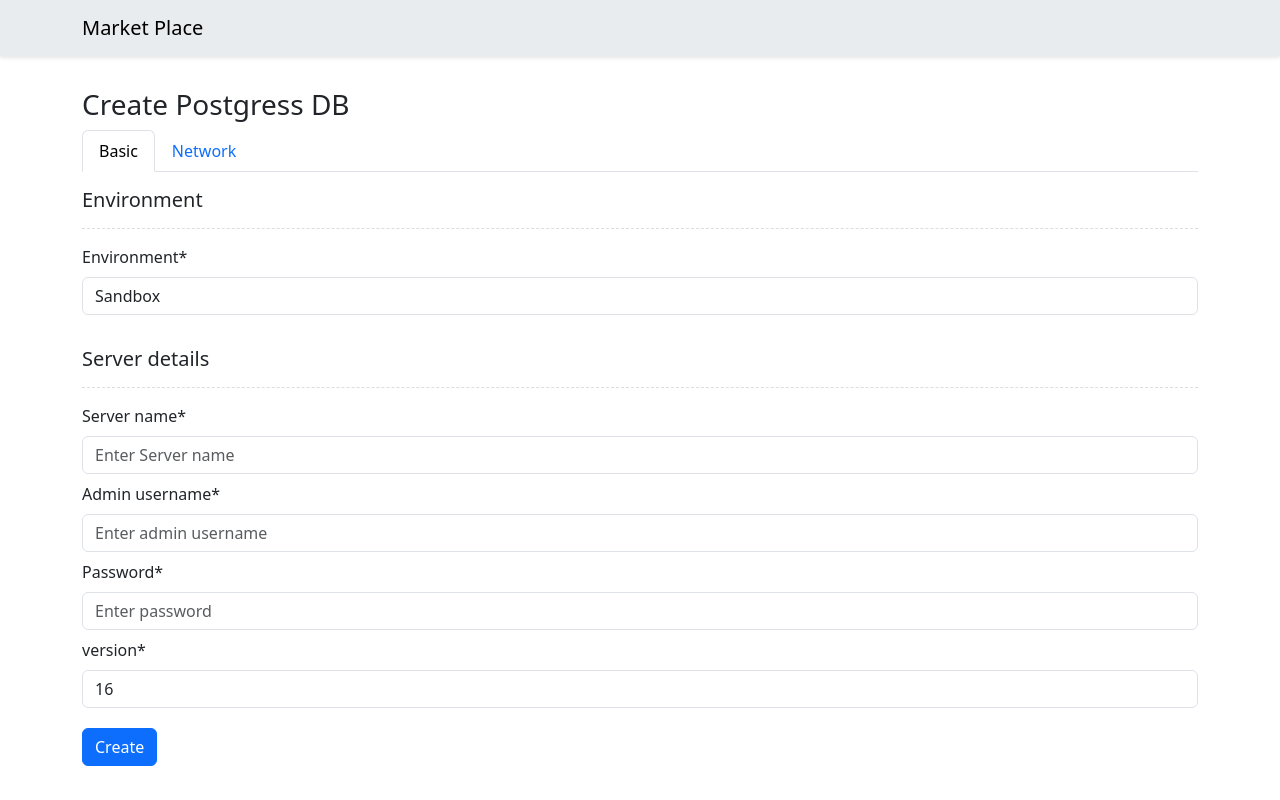
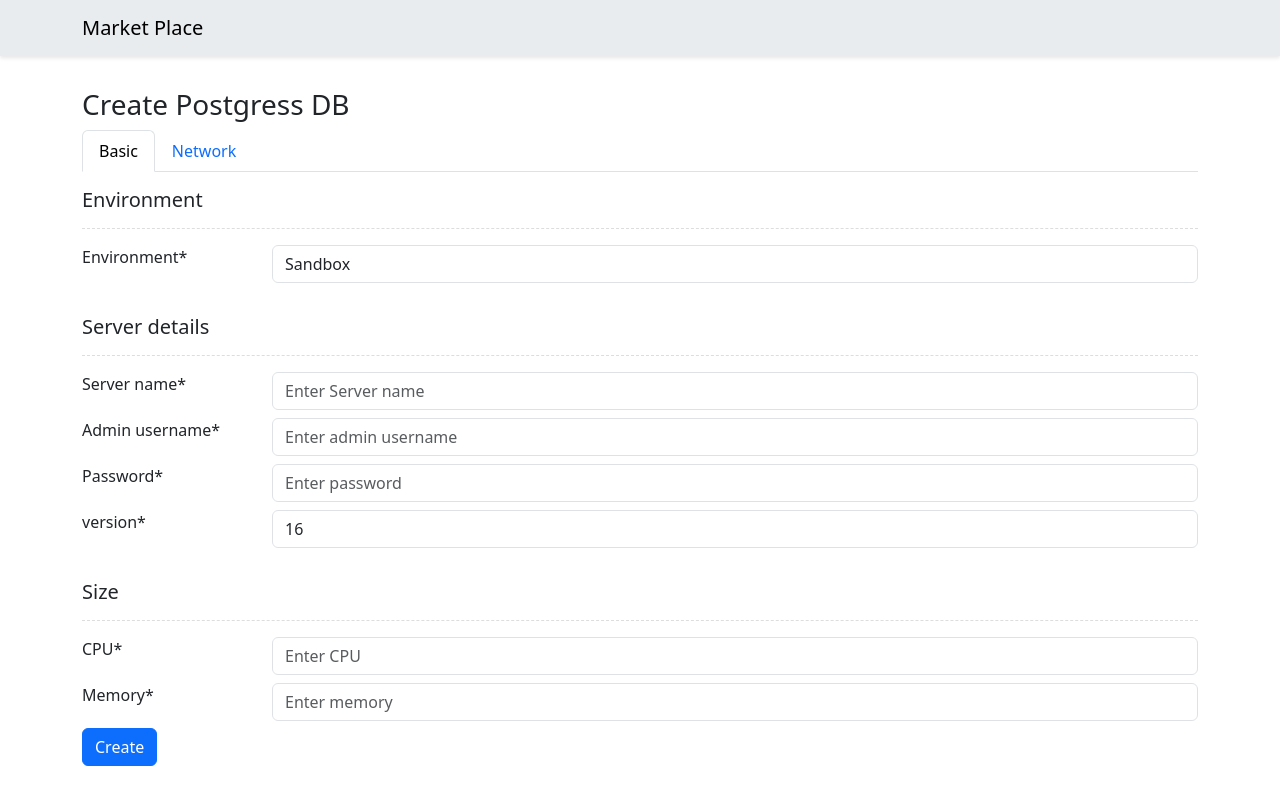
Before and after one commit to dockercaptain/marketplace-ui, a React (Vite) app: page /application/postgres/create in a window 1280 px wide. Built offline with nearby package versions, Linux system fonts and the light colour scheme.

Commit message:
code restructure

```diff
--- a/src/components/Postgress/FormGroup.tsx
+++ b/src/components/Postgress/FormGroup.tsx
@@ -18,8 +18,10 @@
   return (
     <Row>
       <Col>
+        <Form.Label>{label}</Form.Label>
+      </Col>
+      <Col sm={10}>
         <Form.Group controlId={`form${rest.name}`}>
-          <Form.Label>{label}</Form.Label>
           {isSelect ? (
             <Form.Control as="select" {...rest}>
               {options?.map((option, index) => (
```
